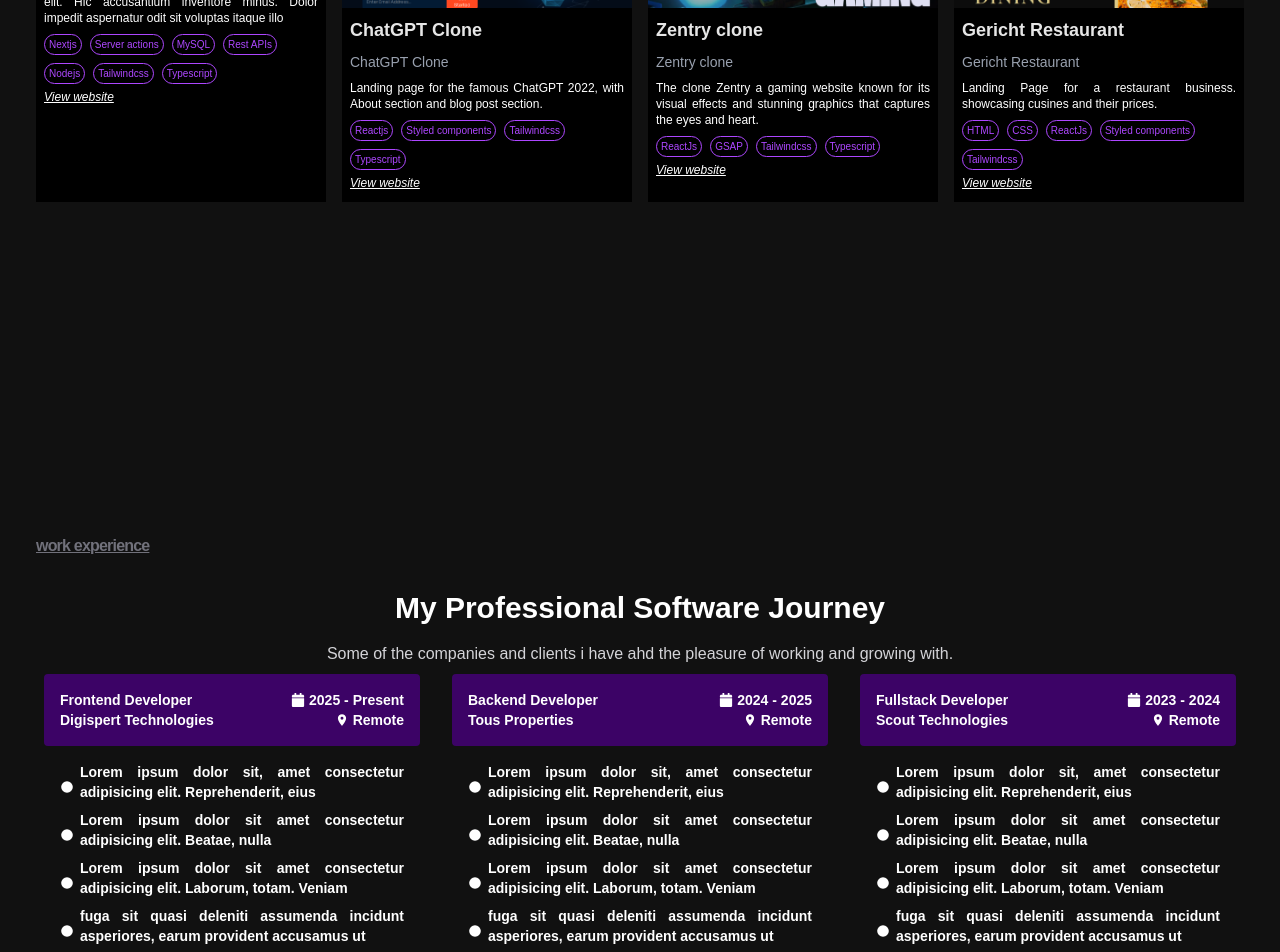
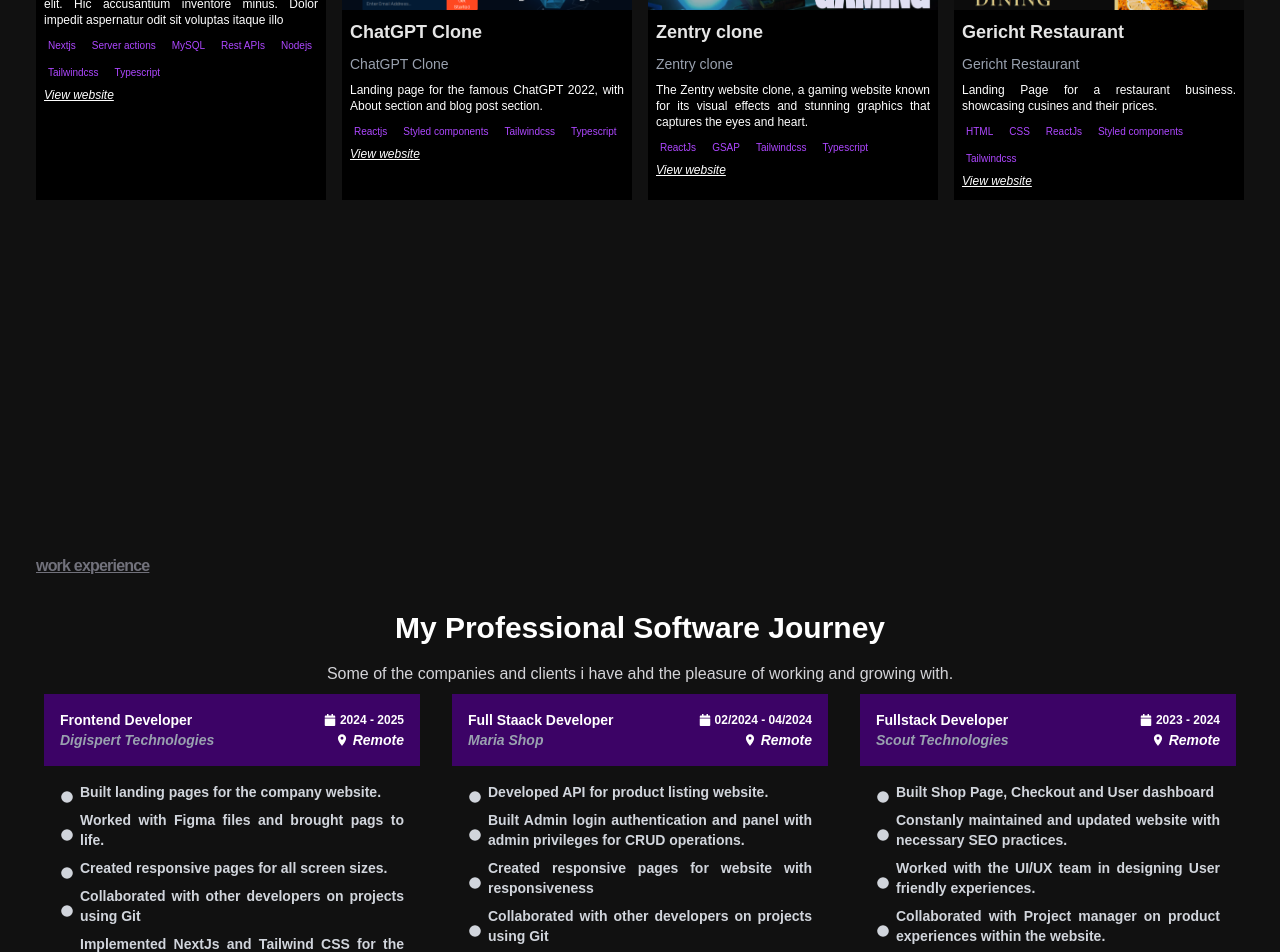
Before and after one commit to thenoobchad/chuddistudio, a React (Vite) app: page / in a window 1280 px wide. Shown: the part 2840-3792 px from the top of the page. Built offline with nearby package versions, Linux system fonts and the light colour scheme; a web font is replaced by a local one.

Commit message:
work session fixed

```diff
--- a/src/App.jsx
+++ b/src/App.jsx
@@ -63,7 +63,7 @@
   return (
 
     <main className="w-full">
-  <Header />
+    <Header />
 
 
     {/* HERO STARTS HERE */}
@@ -119,7 +119,7 @@
       {/* ABOUT US ENDS HERE */}
 
 
-
+{/* SKILLS & EXPERTIES */}
     <section id="skills" className="p-2 py-6 flex flex-col min-h-screen items-center justify-center">
       <div className="max-w-202 md:max-w-302  mx-auto w-full">
 
@@ -129,10 +129,10 @@
     </div>
   <div className="py-6 grid grid-cols-1 sm:grid-cols-2  gap-4 ">
           {tecSkills.map((data) => (
-            <div className={`max-w-[400px] sm:w-[300px] gap-2 bg-white rounded-sm p-3 flex flex-wrap`}>
-              <h4 className="w-full flex gap-2 items-center text-sm text-black"><span className="bg-purple-950 p-1 rounded-full text-white">{data.icon}</span>{data.title}</h4>
+            <div className={`max-w-[400px] sm:w-[300px] gap-2 bg-black  p-3 flex flex-wrap`}>
+              <h4 className="w-full flex gap-2 items-center text-sm text-white"><span className="bg-purple-950 p-1 rounded-full text-white">{data.icon}</span>{data.title}</h4>
               {data.skills.map((skill) => (
-                <span className="text-black text-xs lg:text-sm  px-2 py-[2px] rounded-full bg-purple-100" key={skill}>
+                <span className="text-purple-600 font-semibold text-xs lg:text-sm  px-1 py-[1px]" key={skill}>
                 {skill}
                  </span>
               )) }
@@ -168,7 +168,7 @@
 
 </div>
 
- {/* PROJECTS ENDS  */}
+{/* WORK EXPERIENCE */}
 </section>
 
 <section id="skills" className="p-2 py-6 flex flex-col min-h-screen items-center justify-center">
@@ -279,7 +279,7 @@
     id: 3,
     title: "Zentry clone",
     image: zentryclone,
-    desc: "The clone Zentry a gaming website known for its visual effects and stunning graphics that captures the eyes and heart.",
+    desc: "The Zentry website clone, a gaming website known for its visual effects and stunning graphics that captures the eyes and heart.",
     skills: ["ReactJs", "GSAP", "Tailwindcss", "Typescript"],
     link:"https://zentry-mu-seven.vercel.app"
   }
@@ -312,7 +312,7 @@
           <p className="text-xs text-justify mb-2">{data.desc}</p>
              <div className="flex flex-wrap gap-2">
              {data.skills.map((skill) => (
-             <span className="text-purple-500  text-[10px]   px-1 py-[2px] border rounded-full" key={skill}>
+             <span className="text-purple-500  text-[10px]   px-1 py-[2px] hover:bg-purple-600 hover:text-white rounded-full" key={skill}>
               {skill}
                </span>
         ))}
--- a/src/components/experience-card.jsx
+++ b/src/components/experience-card.jsx
@@ -11,14 +11,14 @@
 export const ExperienceCard = ({exp}) => {
   return (
     <div className='text-sm  p-2 font-semibold'>
-      <div className='flex flex-col p-4 bg-purple-950 rounded-sm'>
-        <div className='flex justify-between'>{exp.title} <span className='flex gap-1 items-center' ><FaCalendar/>{exp.date}</span></div>
-        <div className='flex justify-between'>{exp.company}<span className='flex gap-1 items-center'><MdLocationOn/>{exp.location}</span></div>
+      <div className='flex flex-col p-4 bg-purple-950 '>
+        <div className='flex justify-between'>{exp.title} <span className='flex gap-1 items-center text-xs whitespace-nowrap' ><FaCalendar/>{exp.date}</span></div>
+        <div className='flex justify-between italic text-gray-400'>{exp.company}<span className='flex gap-1 items-center text-white'><MdLocationOn/>{exp.location}</span></div>
       </div>
       <div className='p-4 '>
       <ul className='flex flex-col gap-2'>
         {exp.tasks.map((task, i) => (
-          <li key={i} className='flex gap-4 items-center text-justify'><span className='w-1 h-1'><GrStatusGoodSmall   /></span>{task}</li>
+          <li key={i} className='flex gap-4 items-center text-justify text-gray-300'><span className='w-1 h-1 text-gray-00'><GrStatusGoodSmall   /></span>{task}</li>
         ))}
         </ul>
       </div>
--- a/src/constants/index.js
+++ b/src/constants/index.js
@@ -8,24 +8,25 @@
     id: 1,
     title: "Frontend Developer",
     company: "Digispert Technologies",
-    date: "2025 - Present",
+    date: "2024 - 2025",
     location: "Remote",
     tasks: [
-      "Lorem ipsum dolor sit, amet consectetur adipisicing elit. Reprehenderit, eius",
-      "Lorem ipsum dolor sit amet consectetur adipisicing elit. Beatae, nulla",
-      "Lorem ipsum dolor sit amet consectetur adipisicing elit. Laborum, totam. Veniam", "fuga sit quasi deleniti assumenda incidunt asperiores, earum provident accusamus ut", "libero officiis voluptas minima reprehenderit iusto cum maiores?"
+      "Built landing pages for the company website.",
+      "Worked with Figma files and brought pags to life.",
+      "Created responsive pages for all screen sizes.", "Collaborated with other developers on projects using Git", "Implemented NextJs and Tailwind CSS for the development of landing pages."
     ]
   },
   {
     id: 2,
-    title: "Backend Developer",
-    company: "Tous Properties",
-    date: "2024 - 2025",
+    title: "Full Staack Developer",
+    company: "Maria Shop",
+    date: "02/2024 - 04/2024",
     location: "Remote",
     tasks: [
-      "Lorem ipsum dolor sit, amet consectetur adipisicing elit. Reprehenderit, eius",
-      "Lorem ipsum dolor sit amet consectetur adipisicing elit. Beatae, nulla",
-      "Lorem ipsum dolor sit amet consectetur adipisicing elit. Laborum, totam. Veniam", "fuga sit quasi deleniti assumenda incidunt asperiores, earum provident accusamus ut", "libero officiis voluptas minima reprehenderit iusto cum maiores?"
+      "Developed API for product listing website.",
+      "Built Admin login authentication and panel with admin privileges for CRUD operations.",
+      "Created responsive pages for website with responsiveness",
+      "Collaborated with other developers on projects using Git"
     ]
   },
   {
@@ -35,9 +36,9 @@
     date: "2023 - 2024",
     location: "Remote",
     tasks: [
-      "Lorem ipsum dolor sit, amet consectetur adipisicing elit. Reprehenderit, eius",
-      "Lorem ipsum dolor sit amet consectetur adipisicing elit. Beatae, nulla",
-      "Lorem ipsum dolor sit amet consectetur adipisicing elit. Laborum, totam. Veniam", "fuga sit quasi deleniti assumenda incidunt asperiores, earum provident accusamus ut", "libero officiis voluptas minima reprehenderit iusto cum maiores?"
+      "Built Shop Page, Checkout and User dashboard",
+      "Constanly maintained and updated website with necessary SEO practices.",
+      "Worked with the UI/UX team in designing User friendly experiences.", "Collaborated with Project manager on product experiences within the website."
     ]
   }
 ]
```
